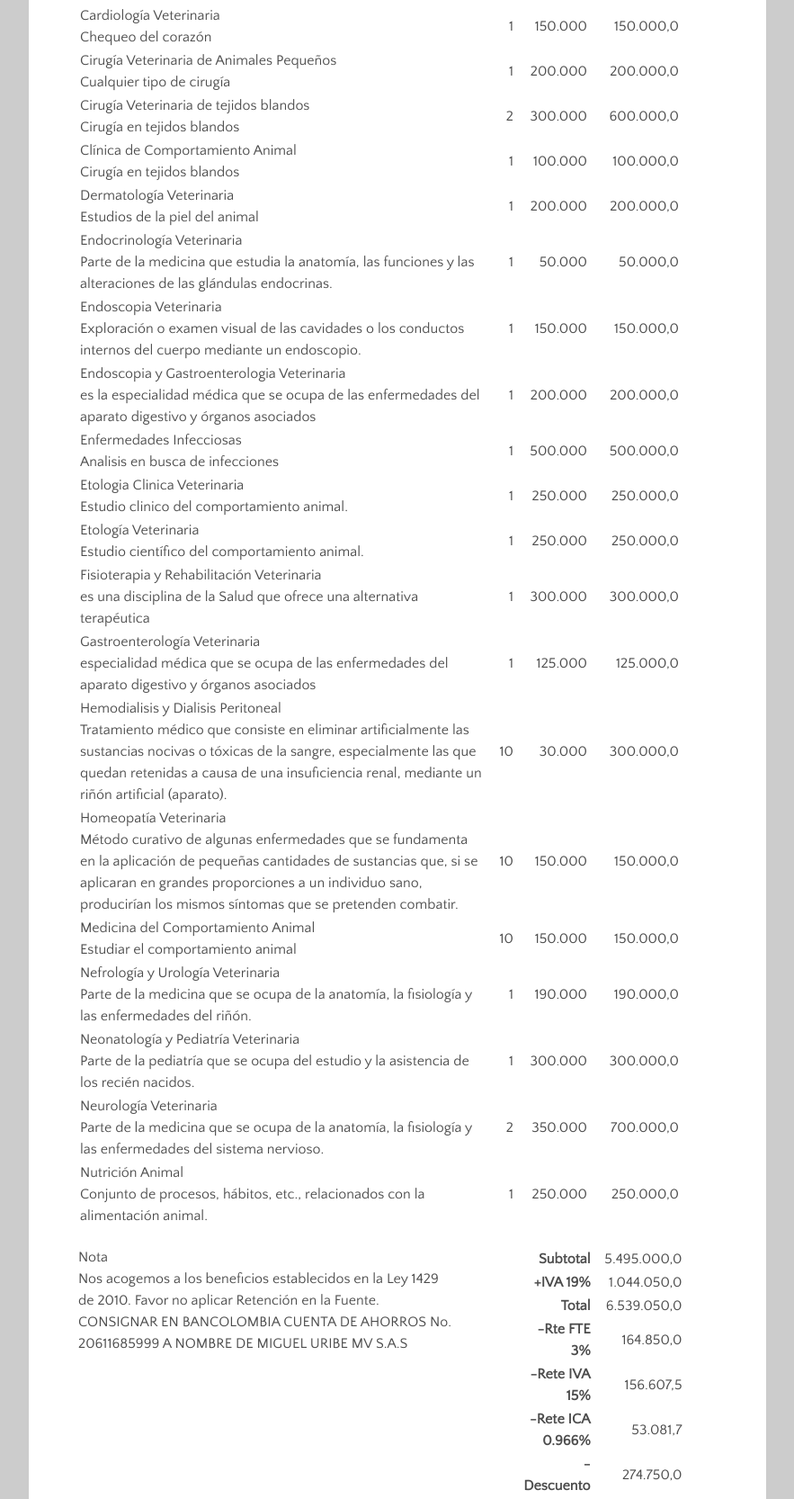
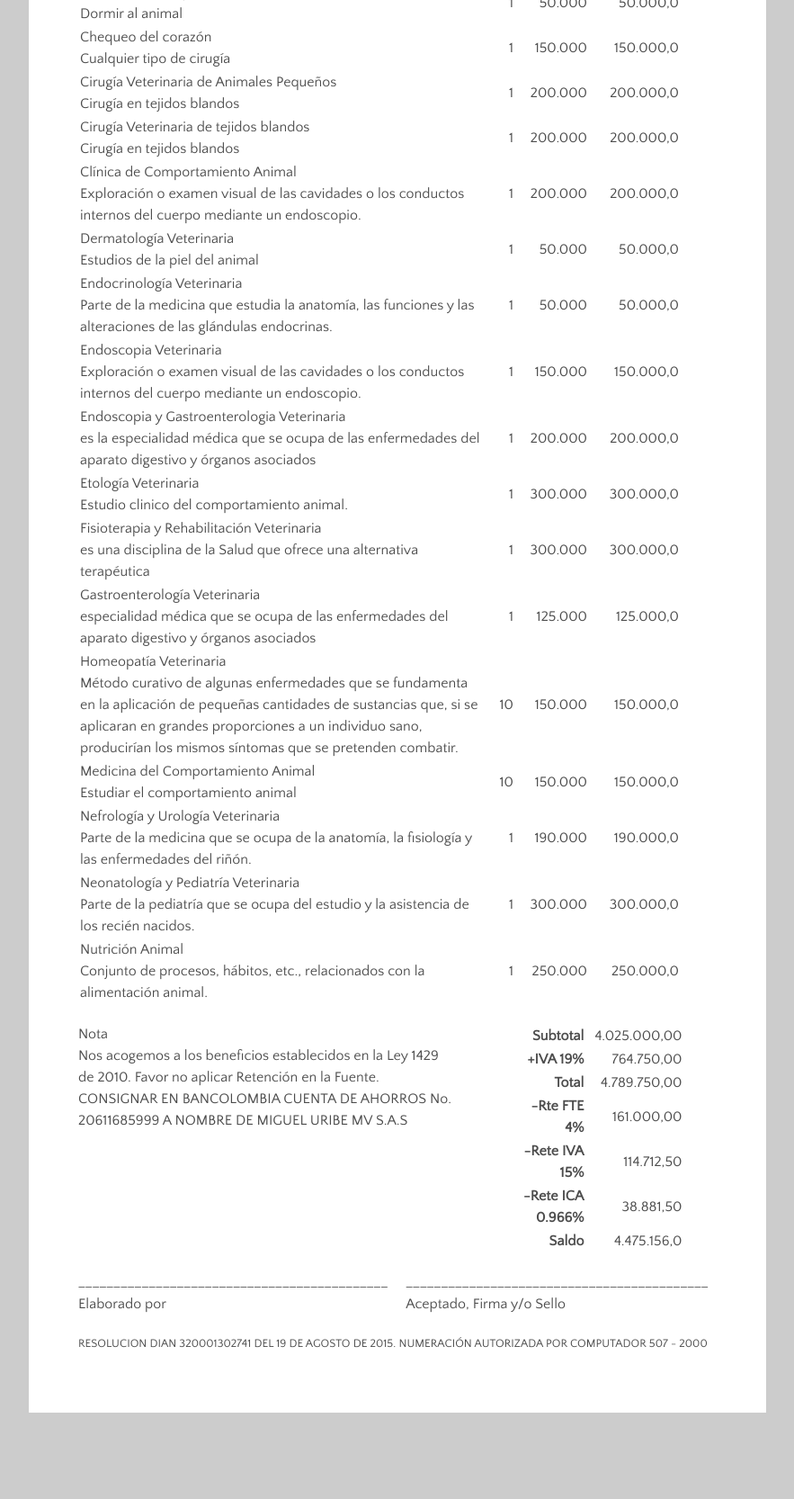
Before and after one commit to myabakus/invoice, a plain HTML site: page v1/index.html in a window 1280 px wide. Shown: the part 778-2444 px from the top of the page at 90% size, without its empty margins (198-1081 px from the left). After the commit the page ends 2388 px from the top, so only its background shows below. Drawn offline with Linux system fonts and the light colour scheme.

Commit message:
Datos actualizados en idenx.html
Datos de la factura index.html actualizados

```diff
--- a/v1/index.html
+++ b/v1/index.html
@@ -28,6 +28,7 @@
             </div>
             <div class="company-info">
                 <p id="company">Miguel Uribe MV S.A.S</p>
+                <p>Local principal</p>
                 <p>Nit. 900643855-4</p>
                 <p>migauribe@yahoo.com</p>
                 <p>3212900914</p>
@@ -66,13 +67,13 @@
                     </thead>
                     <tbody class="">
                         <tr class="">
-                            <td class="col-1">Consultoria médico veterinaria telefónica<p>Hablar para consultas médicas veterinarias</p></td>
+                            <td class="col-1">Consultoria médico veterinaria presencial<p>Hablar para consultas médicas veterinarias</p></td>
                             <td class="col-2">4</td>
                             <td class="col-3">15.000</td>
                             <td class="col-4">60.000,0</td>
                         </tr>
                         <tr class="">
-                            <td class="col-1">Consulta médica veterinaria presencial <p>Tener una reunión con el Dr para ver a la mascota</p></td>
+                            <td class="col-1">Hablar para consultas médicas veterinarias<p>Tener una reunión con el Dr para ver a la mascota</p></td>
                             <td class="col-2">2</td>
                             <td class="col-3">85.000</td>
                             <td class="col-4">170.000,0</td>
@@ -90,34 +91,34 @@
                             <td class="col-4">50.000,0</td>
                         </tr>
                         <tr class="">
-                            <td class="col-1">Cardiología Veterinaria<p>Chequeo del corazón</p></td>
+                            <td class="col-1">Chequeo del corazón <p>Cualquier tipo de cirugía</p></td>
                             <td class="col-2">1</td>
                             <td class="col-3">150.000</td>
                             <td class="col-4">150.000,0</td>
                         </tr>
                         <tr class="">
-                            <td class="col-1">Cirugía Veterinaria de Animales Pequeños<p>Cualquier tipo de cirugía</p></td>
+                            <td class="col-1">Cirugía Veterinaria de Animales Pequeños<p>Cirugía en tejidos blandos</p></td>
                             <td class="col-2">1</td>
                             <td class="col-3">200.000</td>
                             <td class="col-4">200.000,0</td>
                         </tr>
                         <tr class="">
                             <td class="col-1">Cirugía Veterinaria de tejidos blandos<p>Cirugía en tejidos blandos</p></td>
-                            <td class="col-2">2</td>
-                            <td class="col-3">300.000</td>
-                            <td class="col-4">600.000,0</td>
+                            <td class="col-2">1</td>
+                            <td class="col-3">200.000</td>
+                            <td class="col-4">200.000,0</td>
                         </tr>
                           <tr class="">
-                            <td class="col-1">Clínica de Comportamiento Animal<p>Cirugía en tejidos blandos</p></td>
+                            <td class="col-1">Clínica de Comportamiento Animal<p>Exploración o examen visual de las cavidades o los conductos internos del cuerpo mediante un endoscopio.</p></td>
                             <td class="col-2">1</td>
-                            <td class="col-3">100.000</td>
-                            <td class="col-4">100.000,0</td>
+                            <td class="col-3">200.000</td>
+                            <td class="col-4">200.000,0</td>
                         </tr>
                         <tr class="">
                             <td class="col-1">Dermatología Veterinaria<p>Estudios de la piel del animal</p></td>
                             <td class="col-2">1</td>
-                            <td class="col-3">200.000</td>
-                            <td class="col-4">200.000,0</td>
+                            <td class="col-3">50.000</td>
+                            <td class="col-4">50.000,0</td>
                         </tr>
                         <tr class="">
                             <td class="col-1">Endocrinología Veterinaria<p>Parte de la medicina que estudia la anatomía, las funciones y las alteraciones de las glándulas endocrinas.</p></td>
@@ -137,24 +138,14 @@
                             <td class="col-3">200.000</td>
                             <td class="col-4">200.000,0</td>
                         </tr>
+
                         <tr class="">
-                            <td class="col-1">Enfermedades Infecciosas <p>Analisis en busca de infecciones</p></td>
+                            <td class="col-1">Etología Veterinaria<p>Estudio clinico del comportamiento animal.</p></td>
                             <td class="col-2">1</td>
-                            <td class="col-3">500.000</td>
-                            <td class="col-4">500.000,0</td>
+                            <td class="col-3">300.000</td>
+                            <td class="col-4">300.000,0</td>
                         </tr>
-                        <tr class="">
-                            <td class="col-1">Etologia Clinica Veterinaria <p>Estudio clinico del comportamiento animal.</p></td>
-                            <td class="col-2">1</td>
-                            <td class="col-3">250.000</td>
-                            <td class="col-4">250.000,0</td>
-                        </tr>
-                        <tr class="">
-                            <td class="col-1">Etología Veterinaria<p>Estudio científico del comportamiento animal.</p></td>
-                            <td class="col-2">1</td>
-                            <td class="col-3">250.000</td>
-                            <td class="col-4">250.000,0</td>
-                        </tr>
+
                         <tr class="">
                             <td class="col-1">Fisioterapia y Rehabilitación Veterinaria<p>es una disciplina de la Salud que ofrece una alternativa terapéutica</p></td>
                             <td class="col-2">1</td>
@@ -167,12 +158,7 @@
                             <td class="col-3">125.000</td>
                             <td class="col-4">125.000,0</td>
                         </tr>
-                        <tr class="">
-                            <td class="col-1">Hemodialisis y Dialisis Peritoneal<p>Tratamiento médico que consiste en eliminar artificialmente las sustancias nocivas o tóxicas de la sangre, especialmente las que quedan retenidas a causa de una insuficiencia renal, mediante un riñón artificial (aparato).</p></td>
-                            <td class="col-2">10</td>
-                            <td class="col-3">30.000</td>
-                            <td class="col-4">300.000,0</td>
-                        </tr>
+
                         <tr class="">
                             <td class="col-1">Homeopatía Veterinaria<p>Método curativo de algunas enfermedades que se fundamenta en la aplicación de pequeñas cantidades de sustancias que, si se aplicaran en grandes proporciones a un individuo sano, producirían los mismos síntomas que se pretenden combatir.</p></td>
                             <td class="col-2">10</td>
@@ -198,12 +184,6 @@
                             <td class="col-4">300.000,0</td>
                         </tr>
                         <tr class="">
-                            <td class="col-1">Neurología Veterinaria<p>Parte de la medicina que se ocupa de la anatomía, la fisiología y las enfermedades del sistema nervioso.</p></td>
-                            <td class="col-2">2</td>
-                            <td class="col-3">350.000</td>
-                            <td class="col-4">700.000,0</td>
-                        </tr>
-                        <tr class="">
                             <td class="col-1">Nutrición Animal<p>Conjunto de procesos, hábitos, etc., relacionados con la alimentación animal.</p></td>
                             <td class="col-2">1</td>
                             <td class="col-3">250.000</td>
@@ -222,35 +202,32 @@ CONSIGNAR EN BANCOLOMBIA CUENTA DE AHORROS No. 20611685999 A NOMBRE DE MIGUEL UR
                     <tbody style="display: table-row-group;">
                         <tr>
                             <th class="col-3">Subtotal</th>
-                            <td class="col-4">5.495.000,0</td>
+                            <td class="col-4">4.025.000,00</td>
                         </tr>
                         <tr>
                             <th class="col-3">+IVA 19%</th>
-                            <td class="col-4">1.044.050,0</td>
+                            <td class="col-4">764.750,00</td>
                         </tr>
                         <tr>
                             <th class="col-3">Total</th>
-                            <td class="col-4">6.539.050,0</td>
+                            <td class="col-4">4.789.750,00</td>
                         </tr>
                         <tr>
-                            <th class="col-3">-Rte FTE 3%</th>
-                            <td class="col-4">164.850,0</td>
+                            <th class="col-3">-Rte FTE 4%</th>
+                            <td class="col-4">161.000,00</td>
                         </tr>
                         <tr>
                             <th class="col-3">-Rete IVA 15%<br></th>
-                            <td class="col-4">156.607,5</td>
+                            <td class="col-4">114.712,50</td>
                         </tr>
                         <tr>
                             <th class="col-3">-Rete ICA 0.966%<br></th>
-                            <td class="col-4">53.081,7</td>
+                            <td class="col-4">38.881,50</td>
                         </tr>
-                        <tr style="display: table-row;">
-                            <th class="col-3">-Descuento<br></th>
-                            <td class="col-4">274.750,0</td>
-                        </tr>
+
                         <tr style="display: table-row;">
                             <th class="col-3">Saldo<br></th>
-                            <td class="col-4">5.889.760,8</td>
+                            <td class="col-4">4.475.156,0</td>
                         </tr>
                     </tbody>
                 </table>
```
